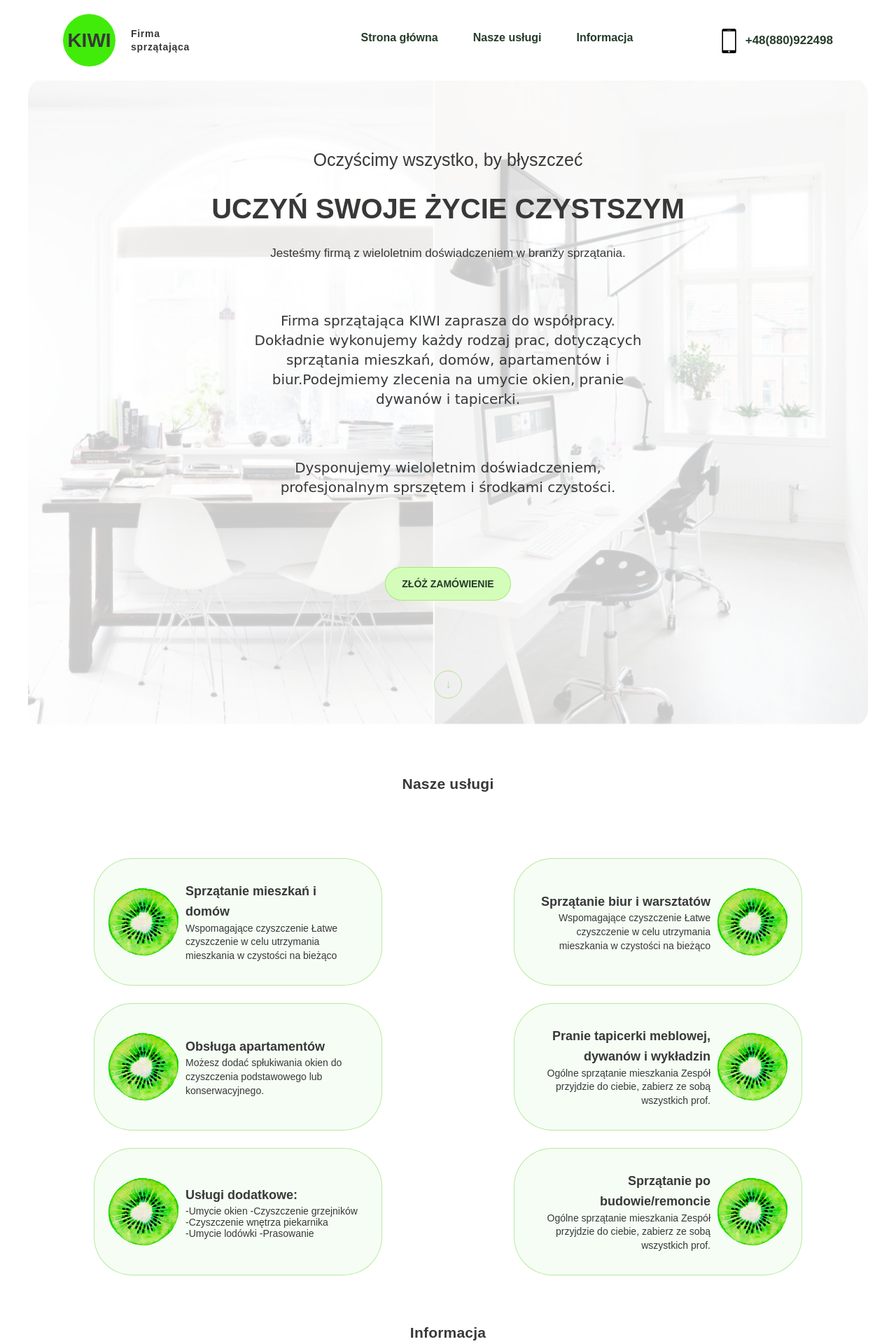
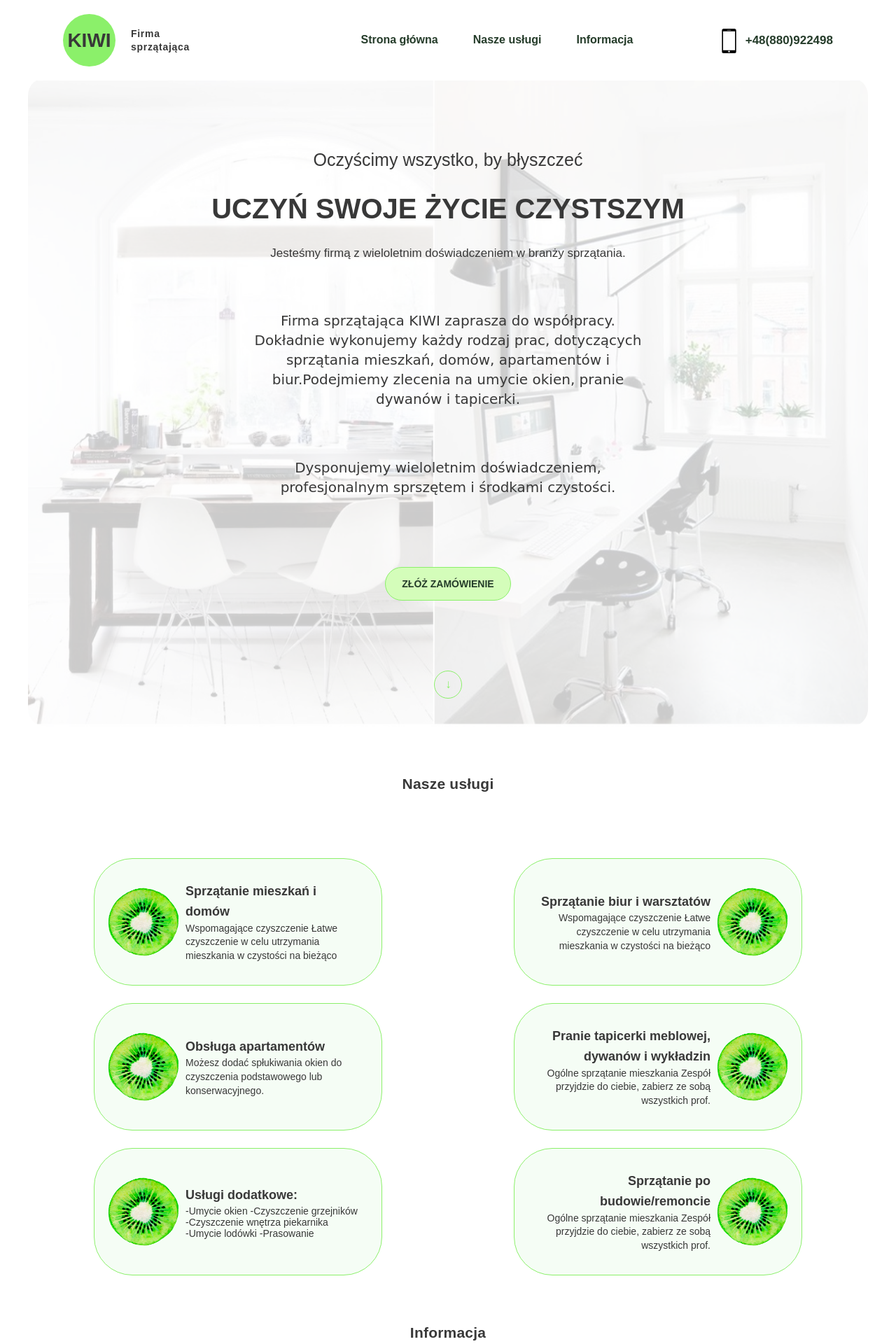
Before and after one commit to seb510/celeaner-site, a PHP site: page / in a window 1280 px wide. Shown: the top 1920 px of the page at 70% size. Run offline with PHP 8.4, Linux system fonts and the light colour scheme; some web fonts are replaced.

Commit message:
change color

```diff
--- a/css/style.css
+++ b/css/style.css
@@ -83,7 +83,7 @@ button, button:hover, button:focus, button:active, .slick-initialized .slick-sli
 
 .menu__list a:hover, .footer-contact a:hover,
  .phone__number:hover, .offer__arrow {
-	color: #54c90c61;
+	color: #8bf06a;
 }
 
 .lighting {
@@ -155,7 +155,7 @@ button, button:hover, button:focus, button:active, .slick-initialized .slick-sli
     width: 75px;
 	height: 75px;
     border-radius: 50%;
-    background-color: #41ec0a;
+    background-color: #8bf06a;
 	/*background-color: #54c90c61;*/
     z-index: -1;
 }
@@ -180,7 +180,7 @@ button, button:hover, button:focus, button:active, .slick-initialized .slick-sli
 .menu__list a {
 	display: inline-block;
 	position: relative;
-	top: 30%;
+	top: 35%;
 	font-family: 'Montserrat', sans-serif;
 	font-weight: 600;
 	padding: 0 25px 45px;
@@ -190,7 +190,7 @@ button, button:hover, button:focus, button:active, .slick-initialized .slick-sli
 .menu__list a:after {
 	display: block;
 	content: "";
-	background-color:#54c90c61;
+	background-color:#8bf06a;
 	height: 2px;
 	margin-top: 45px;
 	width: 0;
@@ -278,7 +278,7 @@ button, button:hover, button:focus, button:active, .slick-initialized .slick-sli
 	font-weight: 600;
 	text-transform: uppercase;
 	background-color: #D4FDBA;
-	border: 1px solid #54c90c61;
+	border: 1px solid #8bf06a;
 	border-radius: 45px;
 	cursor: pointer;
 	transition: all .3s;
@@ -297,7 +297,7 @@ button, button:hover, button:focus, button:active, .slick-initialized .slick-sli
 	display: block;
     margin: 100px auto 0;
     font-size: 17px;
-    border: solid 1px #54c90c61;
+    border: solid 1px #8bf06a;
     border-radius: 50%;
     text-align: center;
     letter-spacing: -1px;
@@ -312,7 +312,7 @@ button, button:hover, button:focus, button:active, .slick-initialized .slick-sli
 	margin: 25px auto 0;
 	padding: 25px 20px;
 	border-radius: 55px;
-	border: 1px solid#54c90c61;
+	border: 1px solid#8bf06a;
 }
 
 .propous__img_icon {
```
